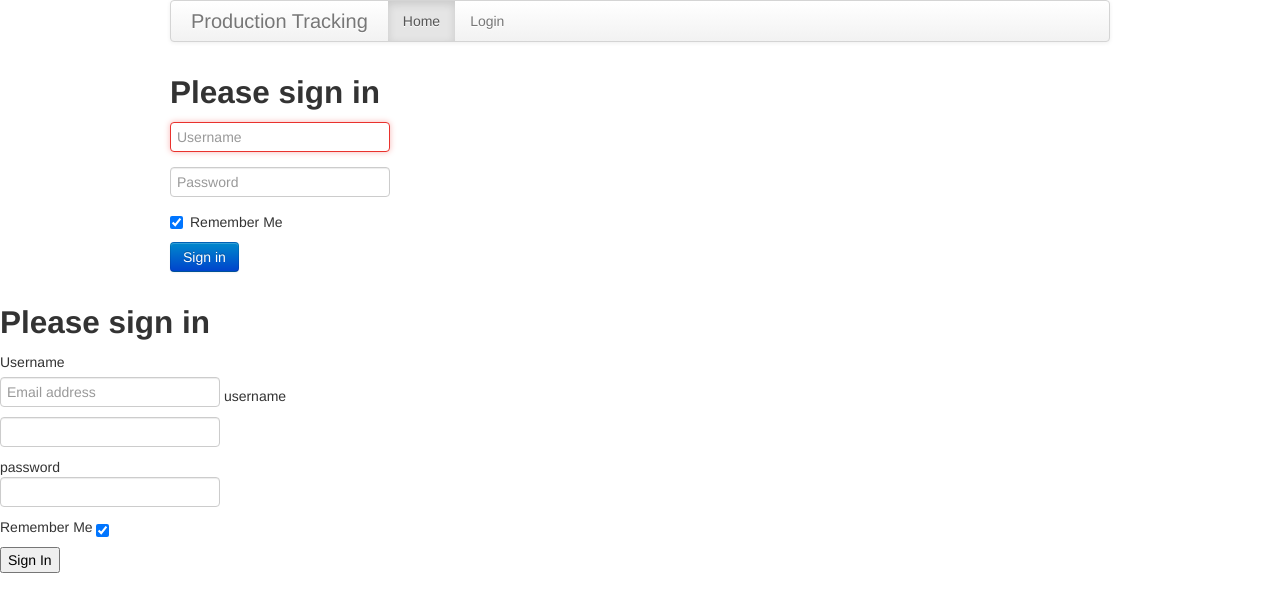
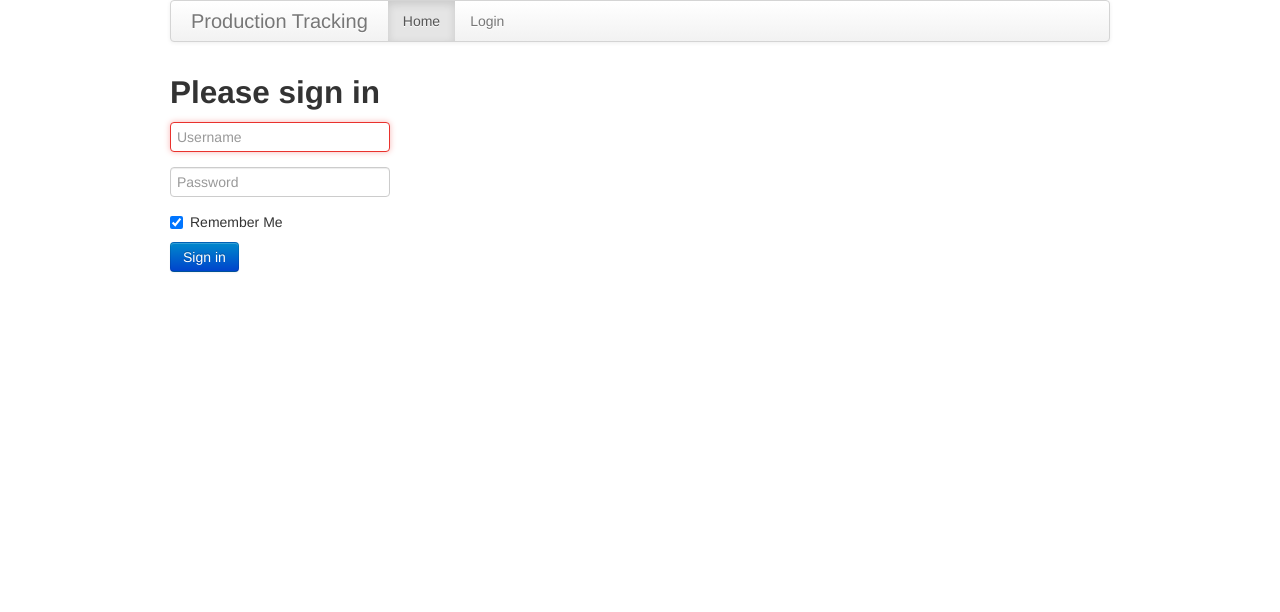
Before and after one commit to aRivieraDream/RandoWebApp, a Flask app: page /login in a window 1280 px wide. Shown: the top 612 px of the page. Run offline with Flask 2, Linux system fonts and the light colour scheme; some libraries are stand-ins or nearby versions.

```diff
--- a/app/templates/login.html
+++ b/app/templates/login.html
@@ -17,7 +17,7 @@
   </head>
 
   <body>
-    <div class="container offset5">
+    <div class="container offset6">
       <form class="form-signin" action="" method="post" name="login">
         {{ form.hidden_tag() }}
         <h2 class="form-signin-heading">Please sign in</h2>
@@ -28,7 +28,8 @@
         {% endfor %}
         <!--<input type="text" id="username" class="form-control" placeholder="Username" required="True" autofocus="">-->
         <label for="inputPassword" class="sr-only"></label>
-        <input type="password" id="inputPassword" class="form-control" placeholder="Password" required="True">
+        {{ form.password(type="password", id="inputPassword", class="form-control", placeholder="Password", required="True") }}
+        <!--<input type="password" id="inputPassword" class="form-control" placeholder="Password" required="True">-->
         <div class="control-group">
           <div class="controls">
             <div class="checkbox" for="remember_me">
@@ -40,31 +41,7 @@
         <button class="btn btn-lg btn-primary" type="submit">Sign in</button>
       </form>
   </div><!-- /container -->
-
-
     <!-- IE10 viewport hack for Surface/desktop Windows 8 bug -->
     <script src="../../assets/js/ie10-viewport-bug-workaround.js"></script>
-
-
 </body>
-<form action="" method="post" name="login" class=signin>
-    {{ form.hidden_tag() }}
-
-    <h2 class="form-signin-heading">Please sign in</h2>
-      <label for="username" class="sr-only">Username</label>
-      <input type="email" id="inputEmail" class="form-control" placeholder="Email address" required="" autofocus="">
-        username<br>
-        {{ form.username(size=40) }}
-        {% for error in form.username.errors %}
-          <span style="color: red;">[{{error}}]</span>
-        {% endfor %}<br>
-        password<br>
-        {{ form.password(size=40) }}
-        {% for error in form.password.errors %}
-          <span style="color: red;">[{{error}}]</span>
-        {% endfor %}<br>
-    <p>Remember Me {{ form.remember_me }}</p>
-    <p><input type="submit" value="Sign In"></p>
-  </form>
-</div>
 {% endblock %}
```
